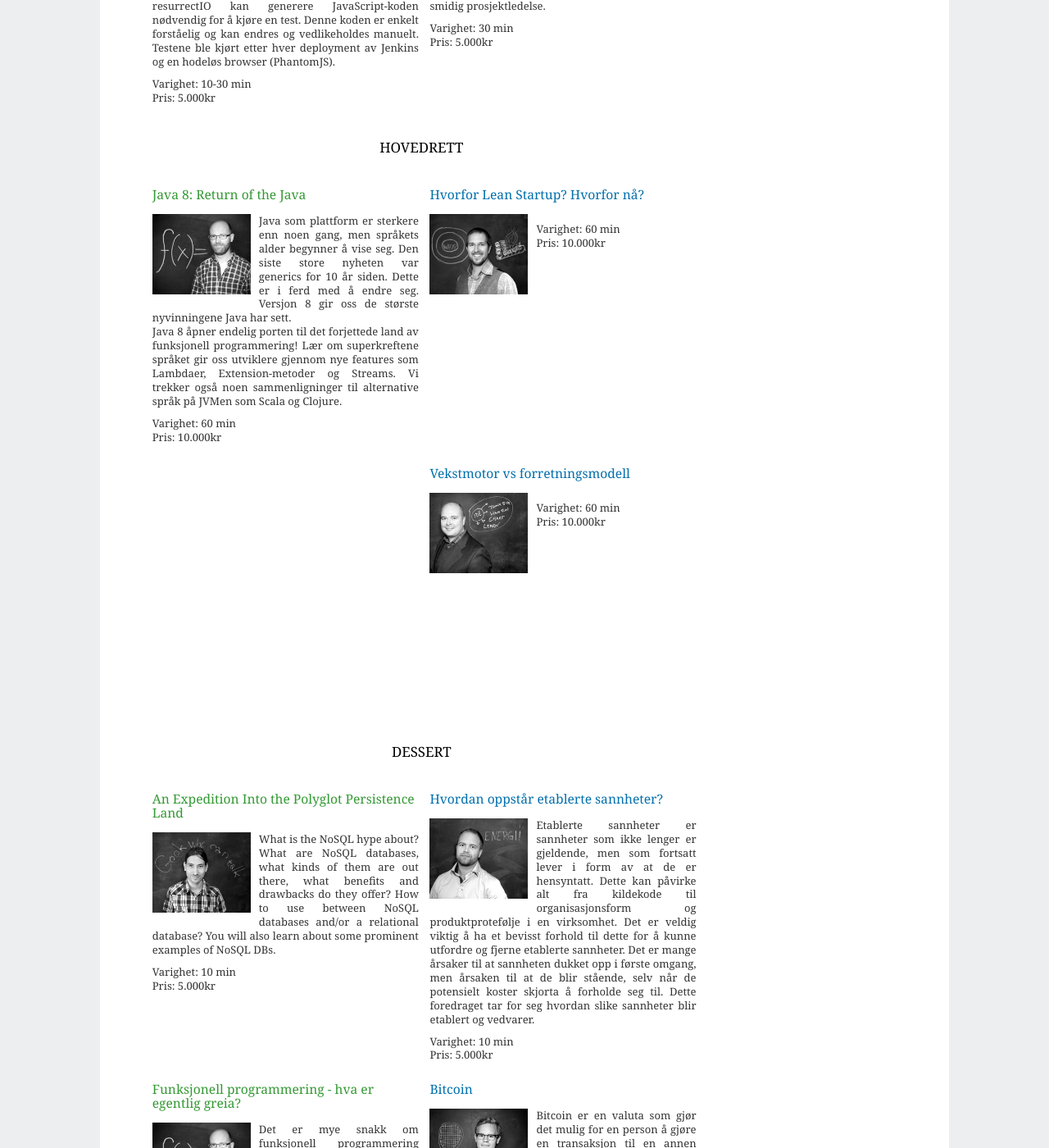
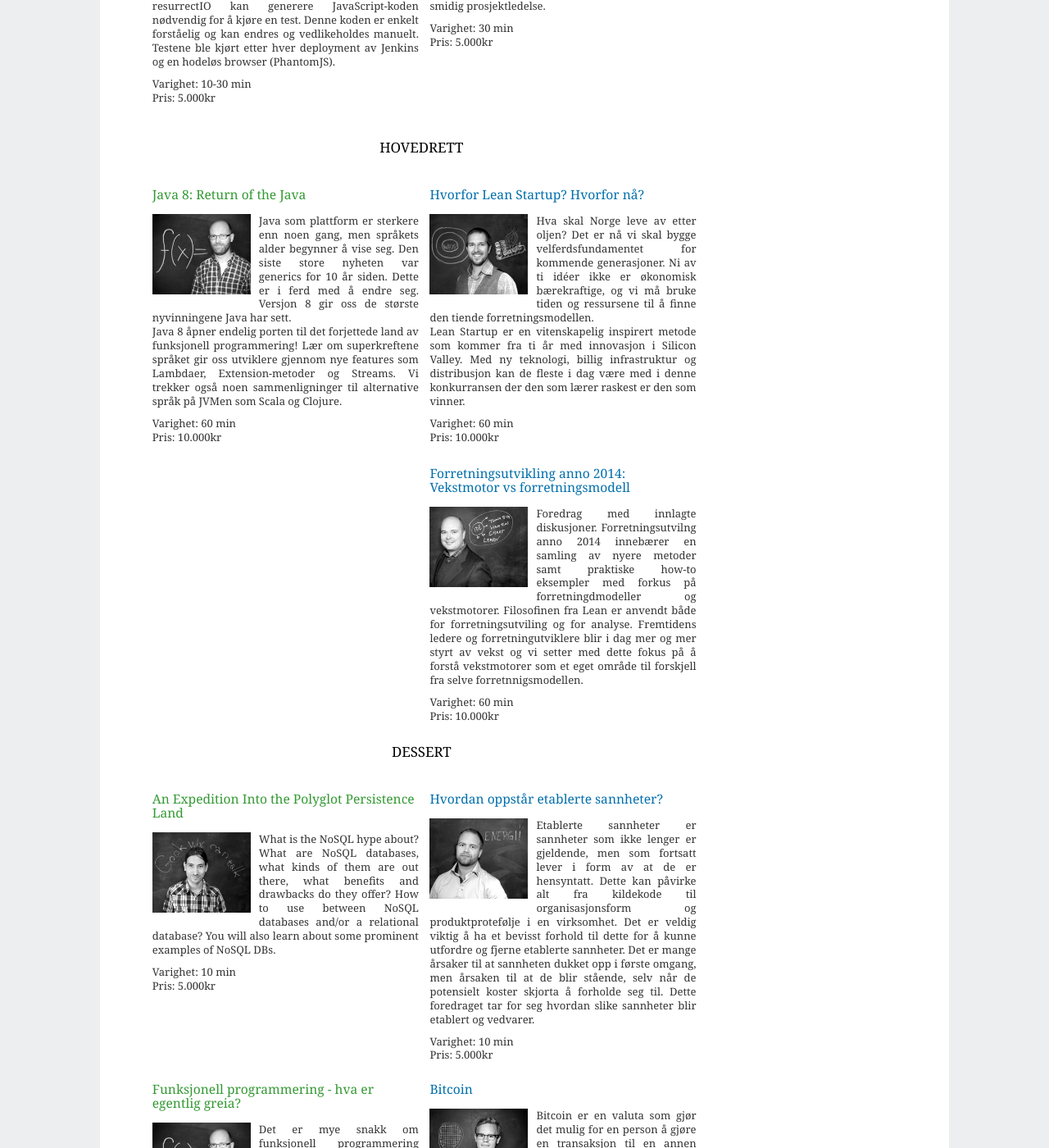
Before and after one commit to therese1g1/iterate.github.com, a Jekyll site: the page built from foredragsmeny/index.html, in a window 1280 px wide and 1400 px high, scrolled down 1016 px. Shown: the whole window at 82% size. Built offline with Jekyll 4.4.1, drawn with Linux system fonts in a browser that asks for light colours.

Commit message:
Oppdatert Toms og Torves foredrag

```diff
--- a/foredragsmeny/index.html
+++ b/foredragsmeny/index.html
@@ -139,6 +139,9 @@ title: Iterate
 						<h3>Hvorfor Lean Startup? Hvorfor nå?</h3>
             <p>
             		<img src="/static/images/mennesker/bang.jpg" alt="Tom Bang" align="left">
+            		Hva skal Norge leve av etter oljen? Det er nå vi skal bygge velferdsfundamentet for kommende generasjoner. Ni av ti idéer ikke er økonomisk bærekraftige, og vi må bruke tiden og ressursene til å finne den tiende forretningsmodellen.
+			<br/>
+			Lean Startup er en vitenskapelig inspirert metode som kommer fra ti år med innovasjon i Silicon Valley. Med ny teknologi, billig infrastruktur og distribusjon kan de fleste i dag være med i denne konkurransen der den som lærer raskest er den som vinner.
             </p>
             <p class="duration">
               	Varighet: 60 min
@@ -166,9 +169,10 @@ title: Iterate
 
 				<div class="grid_6">
 		    	<article class="mainarticle management talk fag">
-						<h3>Vekstmotor vs forretningsmodell</h3>
+						<h3>Forretningsutvikling anno 2014: Vekstmotor vs forretningsmodell</h3>
             <p>
             		<img src="/static/images/mennesker/torve.jpg" alt="..." align="left">
+            		Foredrag med innlagte diskusjoner.  Forretningsutvilng anno 2014 innebærer en samling av nyere metoder samt praktiske how-to eksempler med forkus på forretningdmodeller og vekstmotorer. Filosofinen fra Lean er anvendt både for forretningsutviling og for analyse. Fremtidens ledere og forretningutviklere blir i dag mer og mer styrt av vekst og vi setter med dette fokus på å forstå vekstmotorer som et eget område til forskjell fra selve forretnnigsmodellen.
             </p>
             <p class="duration">
               	Varighet: 60 min
```
